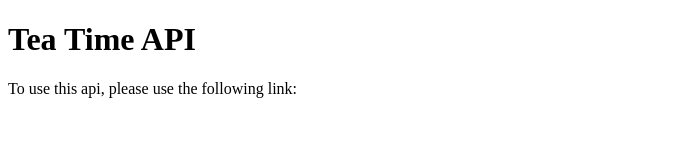
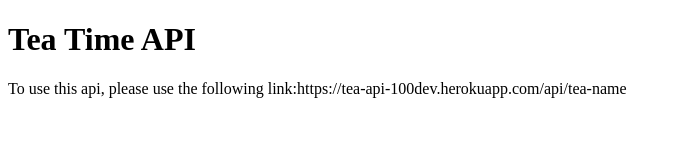
Before and after one commit to brandon003/tea-api, a website: page index.html in a window 1280 px wide. Shown: the whole page, without its empty margins (0-681 px from the left). Drawn offline with Linux system fonts and the light colour scheme.

Commit message:
added heroku link and details

```diff
--- a/index.html
+++ b/index.html
@@ -9,7 +9,7 @@
 <body>
 
     <h1>Tea Time API</h1>
-    <p>To use this api, please use the following link:</p>
+    <p>To use this api, please use the following link:https://tea-api-100dev.herokuapp.com/api/tea-name</p>
     <h2></h2>
 </body>
 </html>
```
